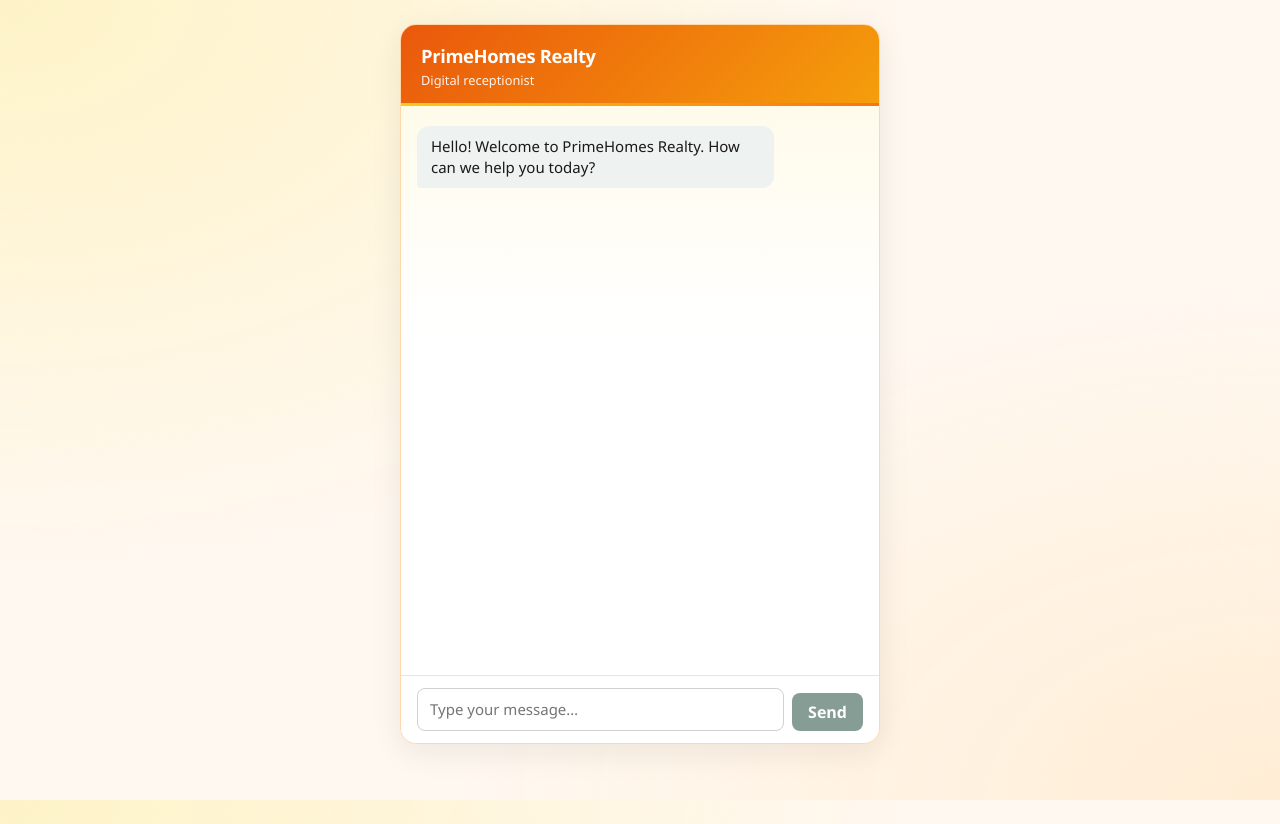
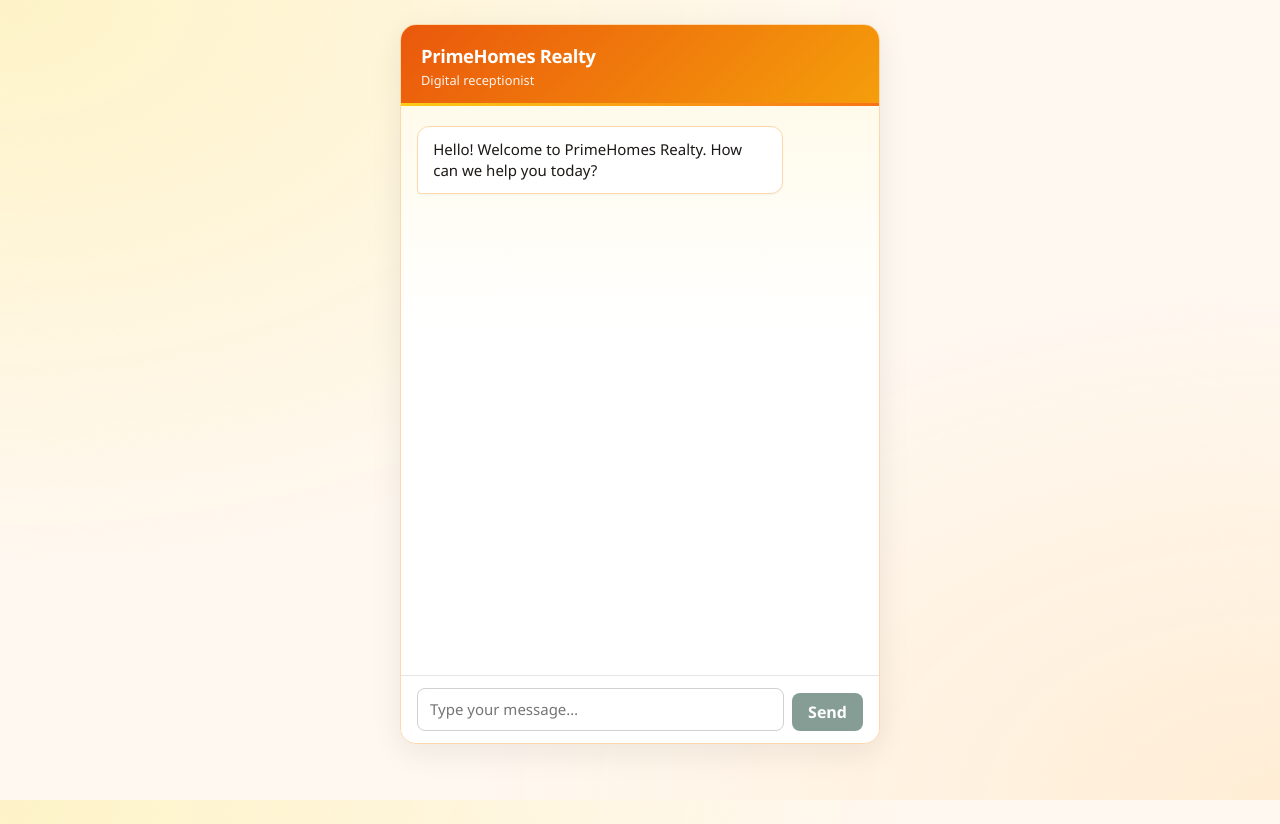
Before and after one commit to TUNZ97/real-estate-lead-bot, a React (Vite) app in the folder frontend/: page / in a window 1280 px wide. Built offline with nearby package versions, Linux system fonts and the light colour scheme; the HTML template or start-up script is replaced by a standard one.

Commit message:
feat(frontend): orange/yellow message bubbles

```diff
--- a/frontend/src/components/Message/Message.css
+++ b/frontend/src/components/Message/Message.css
@@ -1,5 +1,17 @@
 .message {
   display: flex;
+  animation: msg-in 0.25s ease-out;
+}
+
+@keyframes msg-in {
+  from {
+    opacity: 0;
+    transform: translateY(6px);
+  }
+  to {
+    opacity: 1;
+    transform: none;
+  }
 }
 
 .message--customer {
@@ -11,22 +23,24 @@
 }
 
 .message__bubble {
-  max-width: 80%;
-  padding: 0.625rem 0.875rem;
-  border-radius: 12px;
+  max-width: 82%;
+  padding: 0.7rem 0.95rem;
+  border-radius: var(--radius-md);
   font-size: 0.9375rem;
-  line-height: 1.4;
+  line-height: 1.45;
   word-break: break-word;
+  box-shadow: 0 1px 2px rgba(0, 0, 0, 0.04);
 }
 
 .message--customer .message__bubble {
-  background: #0f3d2e;
+  background: linear-gradient(135deg, var(--color-orange-500), var(--color-orange-600));
   color: #fff;
   border-bottom-right-radius: 4px;
 }
 
 .message--bot .message__bubble {
-  background: #eef2f0;
-  color: #1a1a1a;
+  background: #fff;
+  color: var(--color-text);
+  border: 1px solid var(--color-border);
   border-bottom-left-radius: 4px;
 }
```
